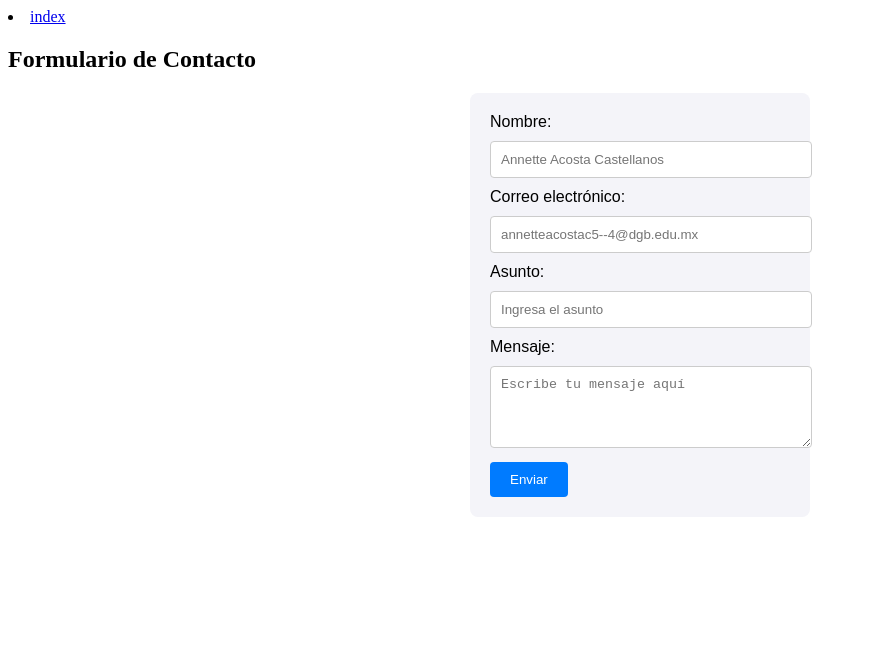
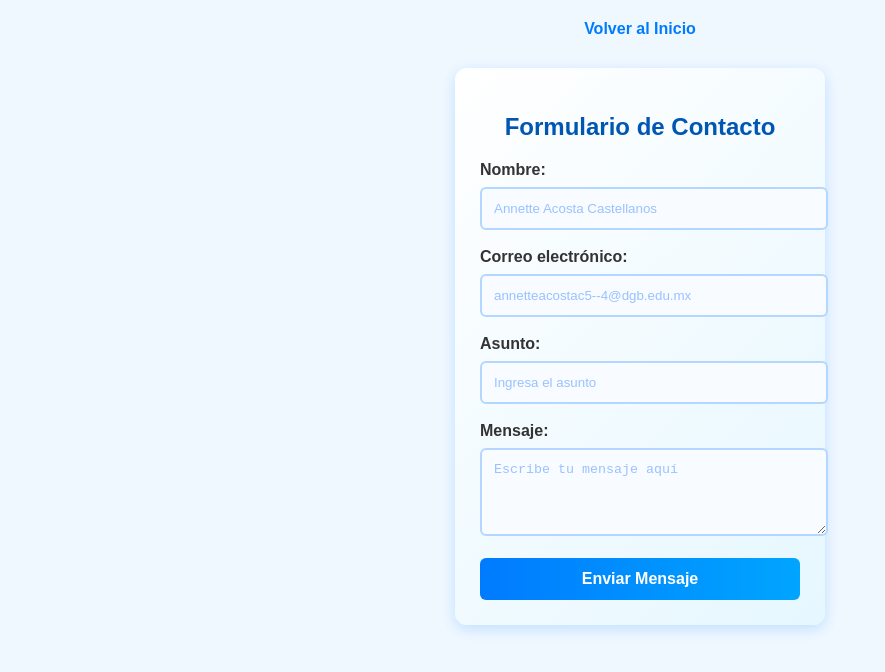
Before and after one commit to michaelcastellanos77777/michaelcastellanos77777.github.io, a plain HTML site: page formulario.html in a window 1280 px wide. Shown: the whole page, without its empty margins (0-885 px from the left). Drawn offline with Linux system fonts and the light colour scheme.

Commit message:
Update formulario.html

```diff
--- a/formulario.html
+++ b/formulario.html
@@ -5,41 +5,94 @@
   <meta name="viewport" content="width=device-width, initial-scale=1.0">
   <title>Formulario de Contacto</title>
   <style>
+    body {
+      background-color: #f0f8ff;
+      font-family: 'Arial', sans-serif;
+    }
     form {
-      width: 300px;
-      margin: auto;
+      width: 320px;
+      margin: 30px auto;
       font-family: Arial, sans-serif;
-      background-color: #f4f4f9;
-      padding: 20px;
-      border-radius: 8px;
+      background: linear-gradient(135deg, #ffffff, #e6f7ff);
+      padding: 25px;
+      border-radius: 12px;
+      box-shadow: 0 4px 15px rgba(0, 123, 255, 0.2);
+    }
+    h2 {
+      text-align: center;
+      color: #0056b3;
+      margin-bottom: 20px;
+    }
+    label {
+      color: #333;
+      font-weight: bold;
+      display: block;
+      margin-top: 10px;
     }
     input, textarea {
       width: 100%;
-      padding: 10px;
-      margin: 10px 0;
-      border: 1px solid #ccc;
-      border-radius: 4px;
+      padding: 12px;
+      margin: 8px 0;
+      border: 2px solid #b3d7ff;
+      border-radius: 6px;
+      background-color: #f8fbff;
+      transition: all 0.3s;
+    }
+    input:focus, textarea:focus {
+      border-color: #007BFF;
+      background-color: #ffffff;
+      outline: none;
+      box-shadow: 0 0 8px rgba(0, 123, 255, 0.3);
     }
     button {
-      padding: 10px 20px;
+      padding: 12px 25px;
+      background: linear-gradient(to right, #007BFF, #00a5ff);
+      color: white;
+      border: none;
+      border-radius: 6px;
+      cursor: pointer;
+      font-weight: bold;
+      font-size: 16px;
+      margin-top: 10px;
+      width: 100%;
+      transition: all 0.3s;
+    }
+    button:hover {
+      background: linear-gradient(to right, #0069d9, #0088ff);
+      transform: translateY(-2px);
+      box-shadow: 0 4px 12px rgba(0, 123, 255, 0.3);
+    }
+    li {
+      list-style-type: none;
+      text-align: center;
+      margin: 20px 0;
+    }
+    a {
+      text-decoration: none;
+      color: #007BFF;
+      font-weight: bold;
+      padding: 8px 16px;
+      border-radius: 4px;
+      transition: all 0.3s;
+    }
+    a:hover {
       background-color: #007BFF;
       color: white;
-      border: none;
-      border-radius: 4px;
-      cursor: pointer;
     }
-    button:hover {
-      background-color: #0056b3;
+    ::placeholder {
+      color: #99c2ff;
+      opacity: 1;
     }
   </style>
 </head>
 <body>
-<li><a href="index.html">index</a></li>
-  <h2>Formulario de Contacto</h2>
+  <li><a href="index.html">Volver al Inicio</a></li>
 
   <form action="procesar.php" method="post">
+    <h2>Formulario de Contacto</h2>
+
     <label for="nombre">Nombre:</label>
-    <input type="text" id="nombre" name="nombre" required placeholder="Annette Acosta Castellanos ">
+    <input type="text" id="nombre" name="nombre" required placeholder="Annette Acosta Castellanos">
 
     <label for="email">Correo electrónico:</label>
     <input type="email" id="email" name="email" required placeholder="annetteacostac5--4@dgb.edu.mx">
@@ -50,7 +103,7 @@
     <label for="mensaje">Mensaje:</label>
     <textarea id="mensaje" name="mensaje" rows="4" placeholder="Escribe tu mensaje aquí"></textarea>
 
-    <button type="submit">Enviar</button>
+    <button type="submit">Enviar Mensaje</button>
   </form>
 
 </body>
```
